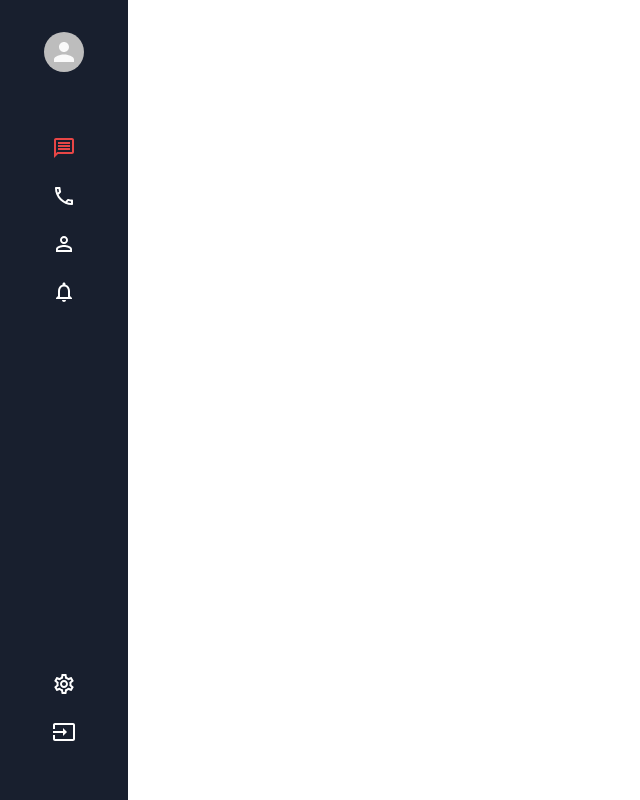
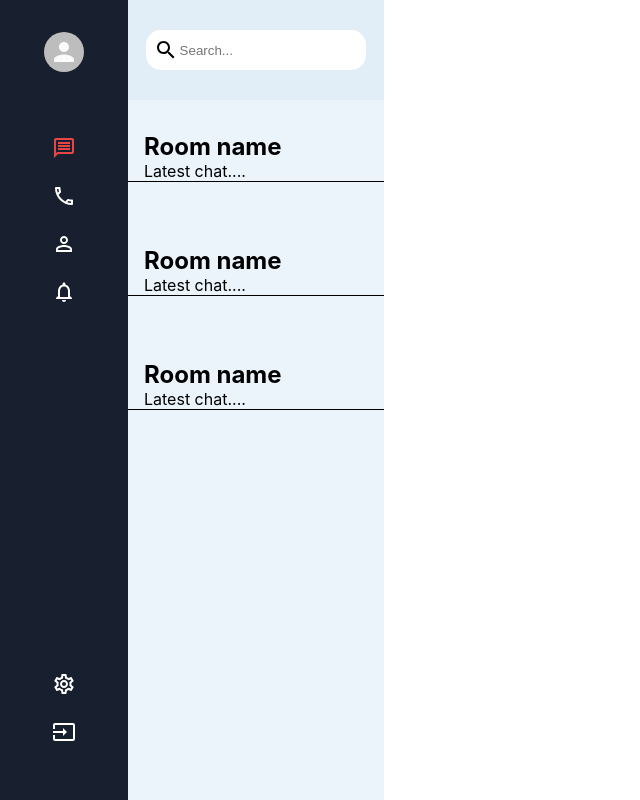
Before and after one commit to jremy813/chatme, a React (Create React App) app: page / in a window 1280 px wide. Shown: the whole page, without its empty margins (0-640 px from the left). Built offline with nearby package versions, Linux system fonts and the light colour scheme.

Commit message:
added rooms and room component and styled search field

```diff
--- a/src/App.js
+++ b/src/App.js
@@ -1,12 +1,13 @@
 import React from "react";
 import "./App.css";
 import Sidebar from "./Sidebar";
+import Rooms from "./Rooms";
 
 function App() {
   return (
     <div className="app">
       <Sidebar />
-      {/* Chats  */}
+      <Rooms />
       {/* Rooms` */}
     </div>
   );
--- /dev/null
+++ b/src/Room.css
@@ -0,0 +1,12 @@
+.room {
+  width: 100%;
+  text-align: left;
+  margin-top: 2rem;
+  margin-bottom: 2rem;
+  border-bottom: 1px solid black;
+}
+
+.room > p,
+h2 {
+  margin-left: 1rem;
+}
--- /dev/null
+++ b/src/Room.js
@@ -0,0 +1,13 @@
+import React from "react";
+import "./Room.css";
+
+function Room() {
+  return (
+    <div className="room">
+      <h2>Room name</h2>
+      <p>Latest chat....</p>
+    </div>
+  );
+}
+
+export default Room;
--- /dev/null
+++ b/src/Rooms.css
@@ -0,0 +1,26 @@
+.rooms {
+  flex: 0.2;
+  background-color: #ebf4fb;
+  display: flex;
+  flex-direction: column;
+}
+
+.rooms__search {
+  display: grid;
+  place-items: center;
+
+  height: 100px;
+  background-color: #e2eef7;
+}
+
+.rooms__input {
+  display: flex;
+  background-color: white;
+  padding: 0.5rem;
+  width: 80%;
+  border-radius: 15px;
+}
+
+.rooms__input > input {
+  border: none;
+}
--- /dev/null
+++ b/src/Rooms.js
@@ -0,0 +1,23 @@
+import React from "react";
+import "./Rooms.css";
+import Room from "./Room.js";
+import SearchIcon from "@material-ui/icons/Search";
+
+function Rooms() {
+  return (
+    <div className="rooms">
+      <div className="rooms__search">
+        <div className="rooms__input">
+          <SearchIcon />
+          <input type="text" placeholder="Search..." />
+        </div>
+      </div>
+
+      <Room />
+      <Room />
+      <Room />
+    </div>
+  );
+}
+
+export default Rooms;
```
